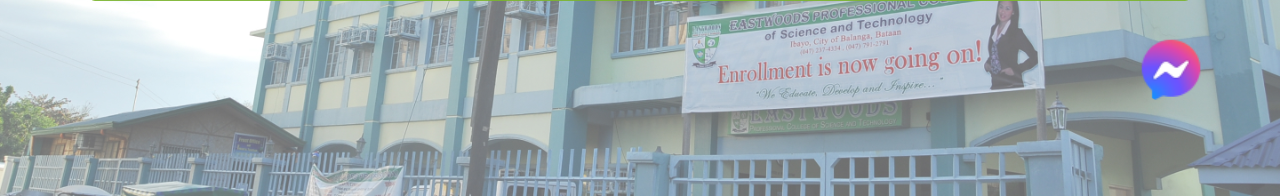
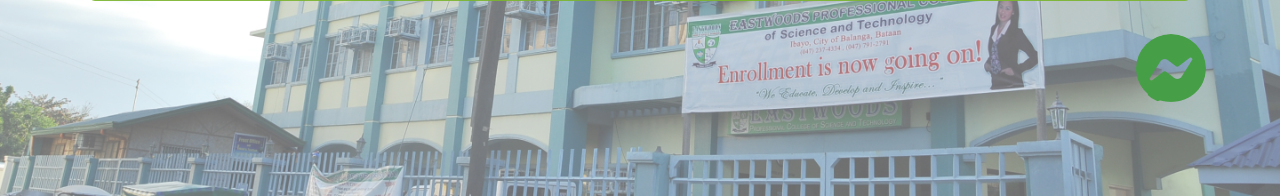
Before and after one commit to PinagpalaGwapo/EPCSTWebsite, a PHP site: page /index.php?page=contact in a window 1280 px wide. Shown: the part 674-870 px from the top of the page. Run offline with PHP 8.4, Linux system fonts and the light colour scheme.

Commit message:
Added messenger icon

```diff
--- a/EPCST/component/contact.php
+++ b/EPCST/component/contact.php
@@ -24,6 +24,6 @@
 
     </div>
     <div class="messenger">
-        <a href="https://www.facebook.com/EPCST/?_rdc=1&_rdr" target="_blank"><img src="../img/messenger.png" alt="messenger_contact" class="messenger-img"></a>
+        <a href="https://www.facebook.com/EPCST/?_rdc=1&_rdr" target="_blank"><img src="../img/messenger-green.png" alt="messenger_contact" class="messenger-img"></a>
     </div>
 </section>
```
Also changed, not shown: EPCST/img/messenger-green.png (added).
